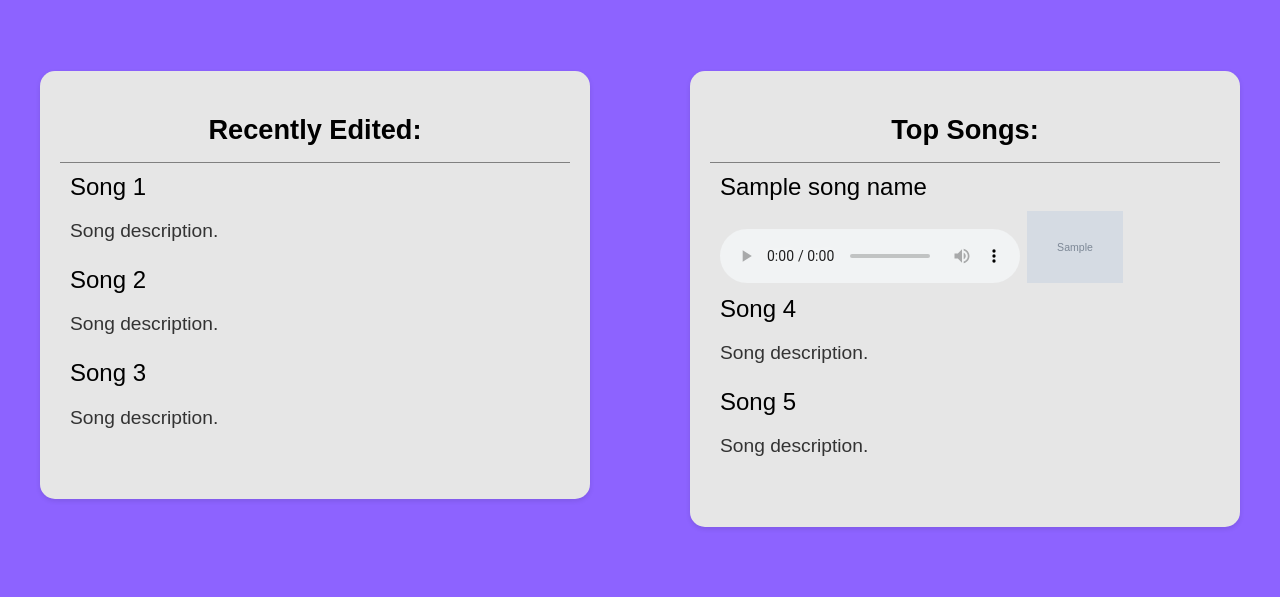
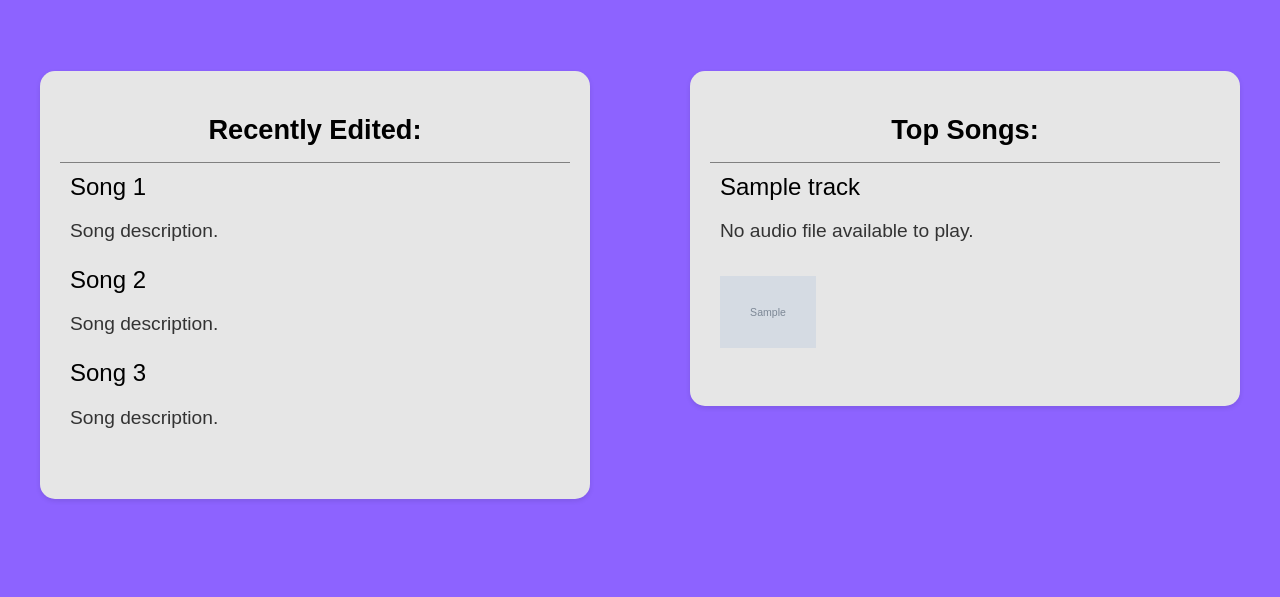
Before and after one commit to ManuXavier43/SongSlicer, a Flask app: template src/templates/home.html in a window 1280 px wide. Shown: the part 206-803 px from the top of the page. After the commit the page ends 707 px from the top, so only its background shows below. Run offline with Flask 2, Linux system fonts and the light colour scheme; the template is opened without the code that fills it: most values are stand-ins (such as "Sample title", 1, 10 or a date in 2020); grey boxes marked "Sample" are stand-in pictures; some libraries are stand-ins or nearby versions.

Commit message:
top 3 tracks per artists

```diff
--- a/src/main.py
+++ b/src/main.py
@@ -21,7 +21,7 @@ def home():
 
         result = f"Connected to Spotipy with query: {user_input}"  #debug html
         logging.info("Writing song...")
-        saved_file,song_name,song_img = sp.loadSampleSong(user_input)  # Returns the unique filename
+        saved_file,tracks = sp.loadSampleSong(user_input)  # Returns the unique filename
         file_path = os.path.join(app.static_folder, saved_file)
         if os.path.exists(file_path): #try serve mp3 preview
         # Generate a URL to serve the file
@@ -32,7 +32,7 @@ def home():
             logging.warning(file_path)
             logging.warning("Audio file not found.")
 
-    return render_template("home.html",audio_url=audio_url,song_name=song_name,song_img=song_img)
+    return render_template("home.html",audio_url=audio_url,tracks=tracks)
 
 @app.route("/edit")
 def edit_page():
--- a/src/templates/home.html
+++ b/src/templates/home.html
@@ -177,37 +177,39 @@
         <div class="top-songs">
             <h2>Top Songs:</h2>
             <ul>
+                {% for track in tracks %}
                 <li>
-                    {% if song_name %}
-                    <div>{{ song_name }}</div>
+                    {% if track.name %}
+                    <div>{{ track.name }}</div>
                     {% endif %}
-                    {% if audio_url %}
+                    {% if track.preview_url %}
                     <!-- Audio player is displayed -->
                     <!-- <p>Audio URL: {{ audio_url }}</p> -->
                     <audio controls>
-                        <source src="{{ audio_url }}" type="audio/mpeg">
+                        <source src="{{ track.preview_url }}" type="audio/mpeg">
                         Your browser does not support the audio element.
                     </audio>
                     {% else %}
                         <!-- Message displayed if file doesn't exist -->
                         <p>No audio file available to play.</p>
                     {% endif %}
-                    {% if song_img %}
+                    {% if track.album.images and track.album.images|length > 0 %}
                     <!-- Image is displayed -->
-                    <img src="{{ song_img }}" alt="Album Cover" style="width: 96px; margin-top: 10px;" />
+                    <img src="{{ track.album.images[0].url }}" alt="Album Cover" style="width: 96px; margin-top: 10px;" />
                     {% else %}
                         <!-- Message displayed if file doesn't exist -->
                         <p>No image available.</p>
                     {% endif %}
                 </li>
-                <li>
+                {% endfor %}
+                <!-- <li>
                     <div>Song 4</div>
                     <p>Song description.</p>
                 </li>
                 <li>
                     <div>Song 5</div>
                     <p>Song description.</p>
-                </li>
+                </li> -->
             </ul>
         </div>
     </div>
```
Also changed, not shown: src/spotipy/test.py (+5 -4 lines).
